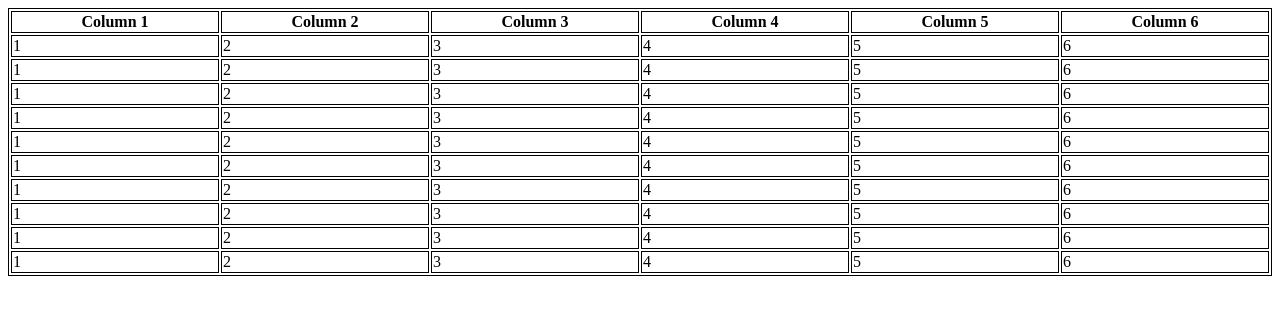
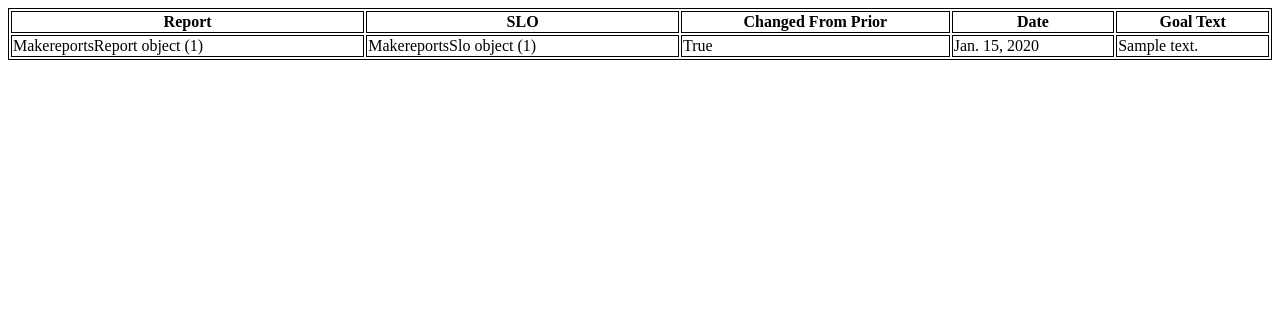
Before and after one commit to ddkeefer9/team-academia, a Django app: template main/templates/table_home_page.html in a window 1280 px wide. Shown: the top 315 px of the page. Run offline with Django 4.2, Linux system fonts and the light colour scheme; the template is opened without the code that fills it: values that come from a table or form of the project are taken from there, others are empty; tables that the repository leaves empty hold one stand-in row (values such as "Sample post").

Commit message:
table displayed on page

```diff
--- a/main/templates/table_home_page.html
+++ b/main/templates/table_home_page.html
@@ -8,94 +8,27 @@ table, th, td {
 <body>
 
 <table style="width:100%">
+
   <tr>
-    <th>Column 1</th>
-    <th>Column 2</th>
-    <th>Column 3</th>
-    <th>Column 4</th>
-    <th>Column 5</th>
-    <th>Column 6</th>
+    <th>Report</th>
+    <th>SLO</th>
+    <th>Changed From Prior</th>
+    <th>Date</th>
+    <th>Goal Text</th>
   </tr>
-  <tr>
-    <td>1</td>
-    <td>2</td>
-    <td>3</td>
-    <td>4</td>
-    <td>5</td>
-    <td>6</td>
-  </tr>
-  <tr>
-    <td>1</td>
-    <td>2</td>
-    <td>3</td>
-    <td>4</td>
-    <td>5</td>
-    <td>6</td>
-  </tr>
-  <tr>
-    <td>1</td>
-    <td>2</td>
-    <td>3</td>
-    <td>4</td>
-    <td>5</td>
-    <td>6</td>
-  </tr>
-  <tr>
-    <td>1</td>
-    <td>2</td>
-    <td>3</td>
-    <td>4</td>
-    <td>5</td>
-    <td>6</td>
-  </tr>
-  <tr>
-    <td>1</td>
-    <td>2</td>
-    <td>3</td>
-    <td>4</td>
-    <td>5</td>
-    <td>6</td>
-  </tr>
-  <tr>
-    <td>1</td>
-    <td>2</td>
-    <td>3</td>
-    <td>4</td>
-    <td>5</td>
-    <td>6</td>
-  </tr>
-  <tr>
-    <td>1</td>
-    <td>2</td>
-    <td>3</td>
-    <td>4</td>
-    <td>5</td>
-    <td>6</td>
-  </tr>
-  <tr>
-    <td>1</td>
-    <td>2</td>
-    <td>3</td>
-    <td>4</td>
-    <td>5</td>
-    <td>6</td>
-  </tr>
-  <tr>
-    <td>1</td>
-    <td>2</td>
-    <td>3</td>
-    <td>4</td>
-    <td>5</td>
-    <td>6</td>
-  </tr>
-  <tr>
-    <td>1</td>
-    <td>2</td>
-    <td>3</td>
-    <td>4</td>
-    <td>5</td>
-    <td>6</td>
-  </tr>
+
+{% for i in slosInReport %}
+<tr>
+    <td>{{ i.report }}</td>
+    <td>{{ i.slo }}</td>
+    <td>{{ i.changedfromprior }}</td>
+    <td>{{ i.date }}</td>
+    <td>{{ i.goaltext }}</td>
+
+</tr>
+{% endfor %}
+</tbody>
+
 </table>
 </body>
 </html>
```
Also changed, not shown: main/views.py (+10 -7 lines).
